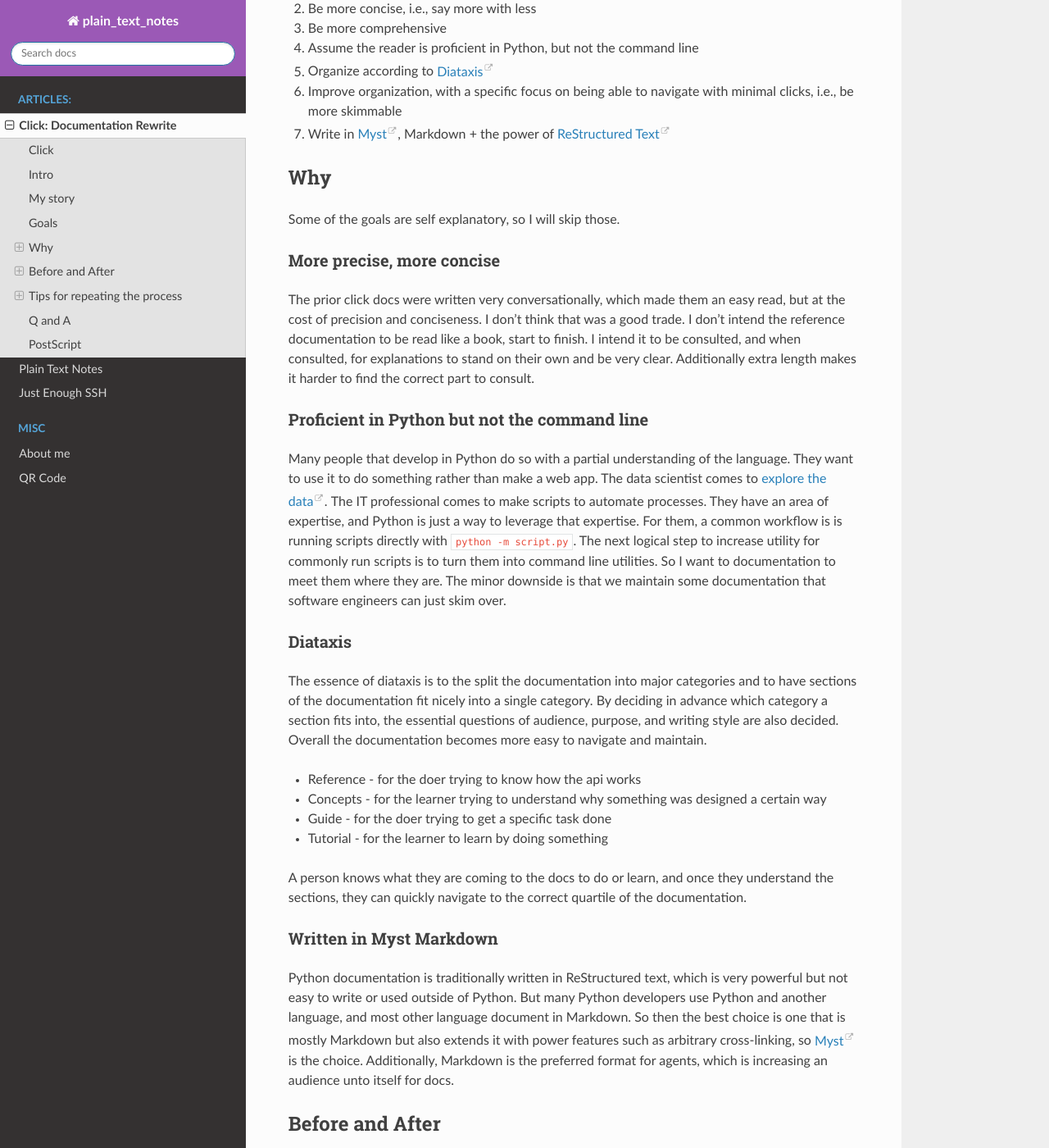
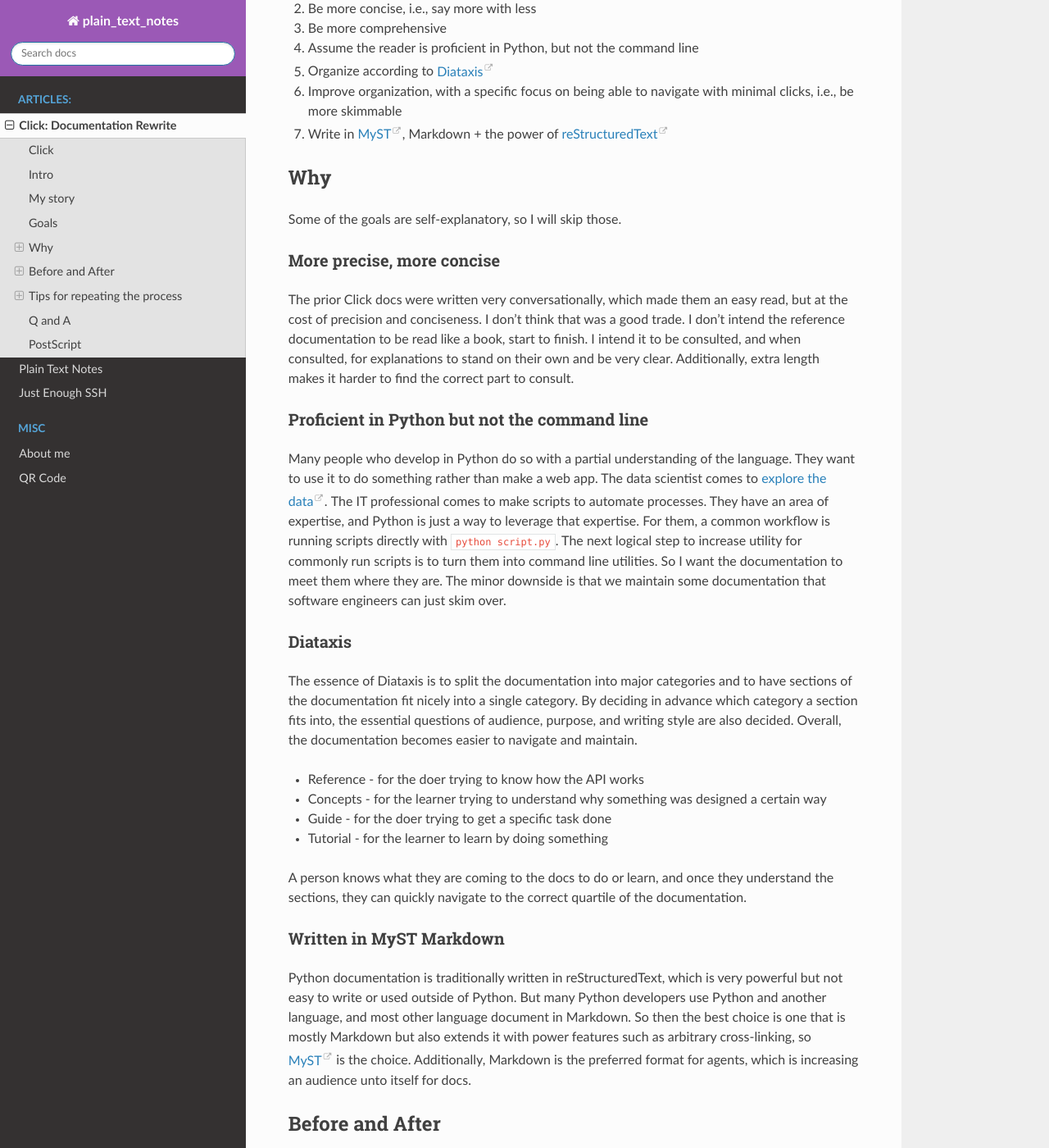
Before and after one commit to Rowlando13/plain-text-notes, a Sphinx documentation site: the page built from docs/click/click_docs_rewrite.md, in a window 1280 px wide and 1400 px high, scrolled down 1913 px. Shown: the whole window at 82% size. Built offline with Sphinx 7.4.7 and the Read the Docs theme 3.1.0, drawn with Linux system fonts in a browser that asks for light colours; some of the changed text lies outside the part shown.

Commit message:
Fix typos.

```diff
--- a/docs/click/click_docs_rewrite.md
+++ b/docs/click/click_docs_rewrite.md
@@ -64,28 +64,28 @@ After some contributions, I gained merge permissions in [October 2024](https://g
 1. Assume the reader is proficient in Python, but not the command line
 1. Organize according to [Diataxis](https://diataxis.fr/)
 1. Improve organization, with a specific focus on being able to navigate with minimal clicks, i.e., be more skimmable
-1. Write in [Myst](https://myst-parser.readthedocs.io/en/latest), Markdown + the power of [ReStructured Text](https://www.sphinx-doc.org/en/master/usage/restructuredtext/index.html)
+1. Write in [MyST](https://myst-parser.readthedocs.io/en/latest), Markdown + the power of [reStructuredText](https://www.sphinx-doc.org/en/master/usage/restructuredtext/index.html)
 
 ## Why
-Some of the goals are self explanatory, so I will skip those.
+Some of the goals are self-explanatory, so I will skip those.
 
 ### More precise, more concise
-The prior click docs were written very conversationally, which made them an easy read, but at the cost of precision and conciseness. I don't think that was a good trade. I don't intend the reference documentation to be read like a book, start to finish. I intend it to be consulted, and when consulted, for explanations to stand on their own and be very clear. Additionally extra length makes it harder to find the correct part to consult.
+The prior Click docs were written very conversationally, which made them an easy read, but at the cost of precision and conciseness. I don't think that was a good trade. I don't intend the reference documentation to be read like a book, start to finish. I intend it to be consulted, and when consulted, for explanations to stand on their own and be very clear. Additionally, extra length makes it harder to find the correct part to consult.
 
 ### Proficient in Python but not the command line
-Many people that develop in Python do so with a partial understanding of the language. They want to use it to do something rather than make a web app. The data scientist comes to [explore the data](https://blog.jetbrains.com/pycharm/2025/09/why-is-python-so-popular/#2-strength-in-data-science-and-analytics). The IT professional comes to make scripts to automate processes. They have an area of expertise, and Python is just a way to leverage that expertise. For them, a common workflow is is running scripts directly with `python -m script.py`. The next logical step to increase utility for commonly run scripts is to turn them  into command line utilities. So I want to documentation to meet them where they are. The minor downside is that we maintain some documentation that software engineers can just skim over.
+Many people who develop in Python do so with a partial understanding of the language. They want to use it to do something rather than make a web app. The data scientist comes to [explore the data](https://blog.jetbrains.com/pycharm/2025/09/why-is-python-so-popular/#2-strength-in-data-science-and-analytics). The IT professional comes to make scripts to automate processes. They have an area of expertise, and Python is just a way to leverage that expertise. For them, a common workflow is running scripts directly with `python script.py`. The next logical step to increase utility for commonly run scripts is to turn them into command line utilities. So I want the documentation to meet them where they are. The minor downside is that we maintain some documentation that software engineers can just skim over.
 
 ### Diataxis
-The essence of diataxis is to the split the documentation into major categories and to have sections of the documentation fit nicely into a single category. By deciding in advance which category a section fits into, the essential questions of audience, purpose, and writing style are also decided. Overall the documentation becomes more easy to navigate and maintain.
-* Reference - for the doer trying to know how the api works
+The essence of Diataxis is to split the documentation into major categories and to have sections of the documentation fit nicely into a single category. By deciding in advance which category a section fits into, the essential questions of audience, purpose, and writing style are also decided. Overall, the documentation becomes easier to navigate and maintain.
+* Reference - for the doer trying to know how the API works
 * Concepts - for the learner trying to understand why something was designed a certain way
 * Guide - for the doer trying to get a specific task done
 * Tutorial - for the learner to learn by doing something
 
 A person knows what they are coming to the docs to do or learn, and once they understand the sections, they can quickly navigate to the correct quartile of the documentation.
 
-### Written in Myst Markdown
-Python documentation is traditionally written in ReStructured text, which is very powerful but not easy to write or used outside of Python. But many Python developers use Python and another language, and most other language document in Markdown. So then the best choice is one that is mostly Markdown but also extends it with power features such as arbitrary cross-linking, so [Myst](https://mystmd.org/) is the choice. Additionally, Markdown is the preferred format for agents, which is increasing an audience unto itself for docs.
+### Written in MyST Markdown
+Python documentation is traditionally written in reStructuredText, which is very powerful but not easy to write or used outside of Python. But many Python developers use Python and another language, and most other language document in Markdown. So then the best choice is one that is mostly Markdown but also extends it with power features such as arbitrary cross-linking, so [MyST](https://mystmd.org/) is the choice. Additionally, Markdown is the preferred format for agents, which is increasing an audience unto itself for docs.
 
 
 
@@ -236,7 +236,7 @@ Options:
 * In the second pass do a reorg by type. Then mark the holes that appear and with issues.
 * **Payoff:**  Really good, but things were a bit messy until the second pass was done.
 ### More skimmable
-* This was mostly just adding auto generated table of contents provided by Myst and replacing paragraphs with bullets and tables.
+* This was mostly just adding auto generated table of contents provided by MyST and replacing paragraphs with bullets and tables.
 * **Payoff:** Less words => less to maintain. Anecdotally, I have had two completely unprompted instances of users saying that the new docs are very easy to navigate.
 
 ## Q and A
```
